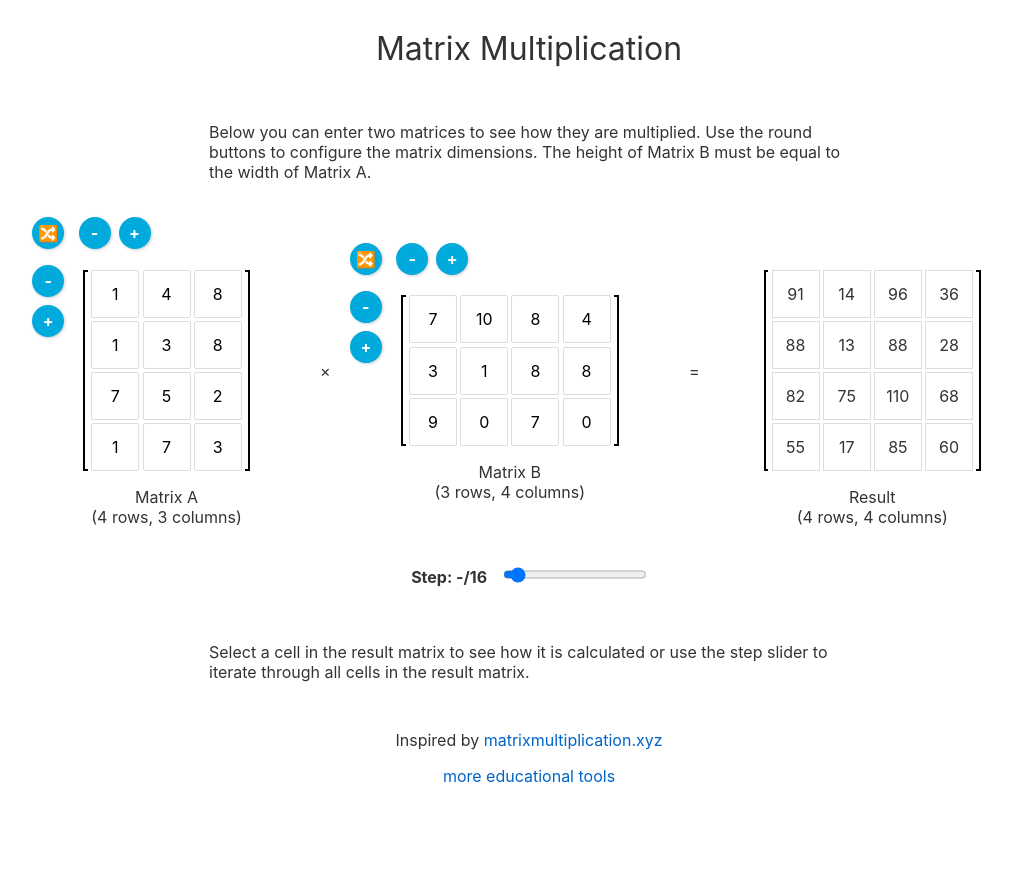
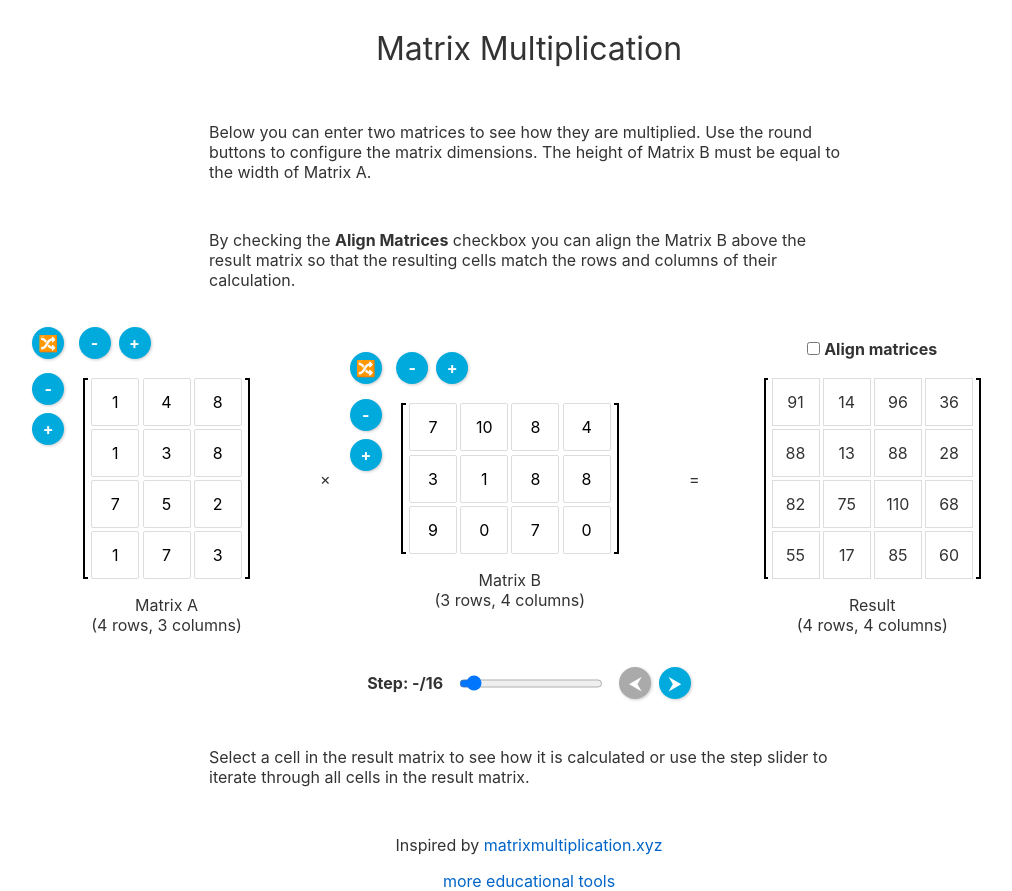
Before and after one commit to laszlokorte/matrix-multiplication, a Svelte app: page / in a window 1280 px wide. Shown: the whole page, without its empty margins (111-1123 px from the left). Before the commit the page ends 800 px from the top, so only its background shows below. Built offline with nearby package versions, Linux system fonts and the light colour scheme.

Commit message:
add alignment

```diff
--- a/src/App.svelte
+++ b/src/App.svelte
@@ -5,6 +5,7 @@
 	let columnsA = 3
 	$: rowsB = columnsA
 	let columnsB = 4
+	let gridAlign = false
 
 	let focus = null
 
@@ -117,6 +118,11 @@
 		}
 	}
 
+	function jumpStep(evt) {
+		console.log(evt.currentTarget.dataset.step)
+		setFocusStep(1*evt.currentTarget.dataset.step)
+	}
+
 	function shuffleA() {
 		valuesA = Array(rowLimit*columnLimit).fill(0).map(() => Math.round(10*Math.random()))
 	}
@@ -138,6 +144,40 @@
 		.equation {
 			flex-wrap: wrap;
 		}
+	}
+
+	.equation.grid-align {
+		display: grid;
+		grid-template-columns:
+		[operator-start op1-start] auto
+		[equals-start op1-end ] auto
+		[operator-end equals-end op2-start result-start] auto
+		[op2-end result-end];
+		grid-template-rows: [op2-start operator-start] auto [operator-end op2-end op1-start result-start equals-start] auto [equals-end op1-end result-end];
+	}
+
+	.grid-align > .grid-operand-1 {
+		grid-area: op1;
+	}
+
+	.grid-align > .grid-operand-2 {
+		grid-area: op2;
+	}
+
+	.grid-align > .grid-result {
+		grid-area: result;
+	}
+
+	.grid-align > .grid-operator {
+		grid-area: operator;
+		align-self: center;
+		justify-self: center;
+		font-size: 3em;
+	}
+
+	.grid-align > .grid-equals {
+		grid-area: equals;
+		font-size: 3em;
 	}
 
 	.matrix {
@@ -216,6 +256,7 @@
 		grid-row: horizontal;
 		gap: 0.5em;
 		padding: 0.2em;
+		align-self: end;
 	}
 
 	.control-vertical {
@@ -231,6 +272,16 @@
 		display: flex;
 		gap: 0.5em;
 		padding: 0.2em;
+		align-self: end;
+	}
+
+	.control-top {
+		grid-area: horizontal;
+		display: flex;
+		gap: 0.5em;
+		padding: 0.2em;
+		align-self: end;
+		justify-self: center;
 	}
 
 	button {
@@ -289,7 +340,7 @@
 
 	dl {
 		display: grid;
-		grid-template-columns: max-content max-content;
+		grid-template-columns: max-content max-content max-content;
 		align-items: center;
 		justify-content: start;
 		gap: 1em;
@@ -303,6 +354,8 @@
 	dd {
 		margin: 0;
 		padding: 0;
+		display: flex;
+		gap:  0.5em;
 	}
 
 	h1 {
@@ -344,8 +397,12 @@
 	Below you can enter two matrices to see how they are multiplied. Use the round buttons to configure the matrix dimensions. The height of Matrix B must be equal to the width of Matrix A.
 </p>
 
-	<div class="equation">
-	<div class="matrix-control">
+<p>
+	By checking the <strong>Align Matrices</strong> checkbox you can align the Matrix B above the result matrix so that the resulting cells match the rows and columns of their calculation.
+</p>
+
+	<div class="equation" class:grid-align={gridAlign}>
+	<div class="matrix-control grid-operand-1">
 		<div class="matrix-label">Matrix A<br><span>({rowsA} rows, {columnsA} columns)</span></div>
 		<div class="control-corner">
 			<button title="Shuffle value of Matrix A" on:click={shuffleA}>🔀️</button>
@@ -373,11 +430,11 @@
 			{/if}
 		</div>
 	</div>
-	<div class="operator">
+	<div class="operator grid-operator">
 		&times;
 	</div>
 
-	<div class="matrix-control">
+	<div class="matrix-control grid-operand-2">
 		<div class="matrix-label">Matrix B<br><span>({rowsB} rows, {columnsB} columns)</span></div>
 		<div class="control-corner">
 			<button on:click={shuffleB} title="Shuffle values of Matrix B">🔀️</button>
@@ -405,11 +462,14 @@
 			{/if}
 		</div>
 	</div>
-	<div class="operator">
+	<div class="operator grid-equals">
 		=
 	</div>
 
-	<div class="matrix-control">
+	<div class="matrix-control grid-result">
+		<div class="control-top">
+			<label><input type="checkbox" bind:checked={gridAlign}> Align matrices</label>
+		</div>
 		<div class="matrix-label">Result<br><span>({rowsResult} rows, {columnsResult} columns)</span></div>
 	<div class="matrix" style={`--rows: ${rowsA}; --columns: ${columnsB};`}>
 	{#each result as rows, r}
@@ -430,6 +490,9 @@
 <dl>
 	<dt><label for="step">Step: <span>{focus ? focus.row*columnsB + focus.column + 1 : '-'}/{rowsA*columnsB}</span></label></dt>
 	<dd><input id="step" type="range" min="0" max={rowsA*columnsB} value={focus ? focus.row*columnsB + focus.column + 1 : 0} on:input={(evt) => setFocusStep(evt.currentTarget.value - 1)} /></dd>
+	<dd>
+		<button data-step={focus ? focus.row*columnsB + focus.column - 1 : -1} on:click={jumpStep} disabled={!focus || focus.row*columnsB + focus.column + 1 < 1}>⮜</button>
+		<button data-step={focus ? focus.row*columnsB + focus.column + 1 : 0} disabled={focus && focus.row*columnsB + focus.column + 1 + 1 > rowsA*columnsB} on:click={jumpStep}>⮞</button></dd>
 </dl>
 
 {#if sum}
```
